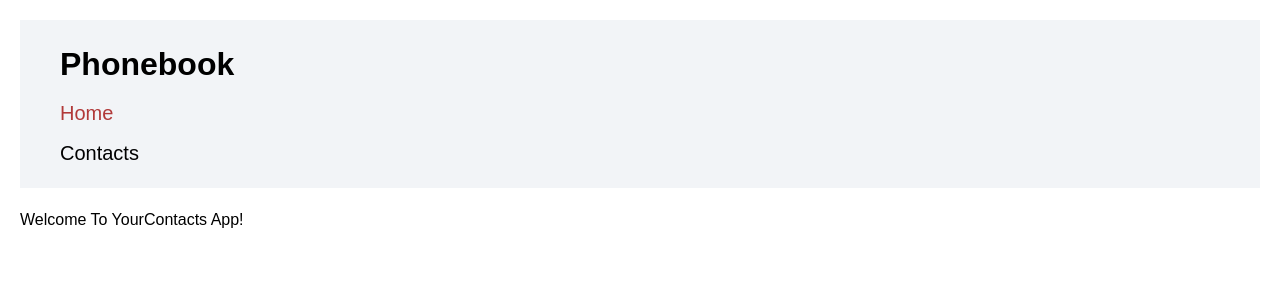
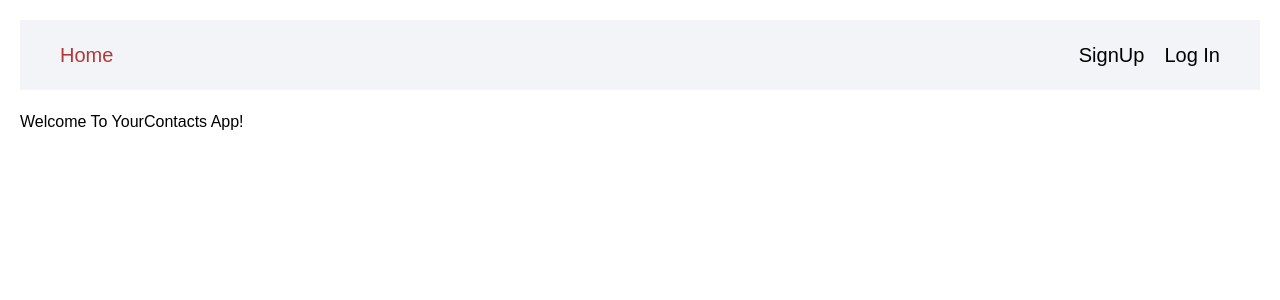
Before and after one commit to AndriiRohovenko/goit-neo-react-extra-hw, a React (Vite) app: page / in a window 1280 px wide. Shown: the top 300 px of the page. Built offline with nearby package versions, Linux system fonts and the light colour scheme; no server answers.

Commit message:
finish header layout

```diff
--- a/src/components/Header/Header.jsx
+++ b/src/components/Header/Header.jsx
@@ -6,7 +6,6 @@ function Header() {
     <>
       <header className={styles.header}>
         <div className={styles.navigationWrapper}>
-          <h1>Phonebook</h1>
           <NavLink
             to={'/'}
             className={({ isActive }) =>
@@ -15,14 +14,24 @@ function Header() {
           >
             Home
           </NavLink>
+          <div className={styles.rightNavigationWrapper}>
             <NavLink
-            to={'/contacts'}
+              to={'/register'}
               className={({ isActive }) =>
                 isActive ? `${styles.navLink} ${styles.active}` : styles.navLink
               }
             >
-            Contacts
+              SignUp
             </NavLink>
+            <NavLink
+              to={'/login'}
+              className={({ isActive }) =>
+                isActive ? `${styles.navLink} ${styles.active}` : styles.navLink
+              }
+            >
+              Log In
+            </NavLink>
+          </div>
         </div>
       </header>
     </>
--- a/src/components/Header/Header.module.css
+++ b/src/components/Header/Header.module.css
@@ -1,7 +1,7 @@
 .header {
-  display: flex;
+  /* display: flex; */
   padding: 0 20px;
-  align-items: center;
+  /* align-items: center; */
   height: auto;
   position: relative;
   background-color: #f2f4f7;
@@ -15,10 +15,16 @@
 
 .navigationWrapper {
   display: flex;
-  flex-direction: column;
+  /* flex-direction: column; */
+  justify-content: space-between;
   gap: 10px;
   padding: 20px;
   /* margin: 0 auto; */
+}
+
+.rightNavigationWrapper {
+  display: flex;
+  gap: 20px;
 }
 
 .navLink {
```
Lines whose indentation alone changed are shown as unchanged.
